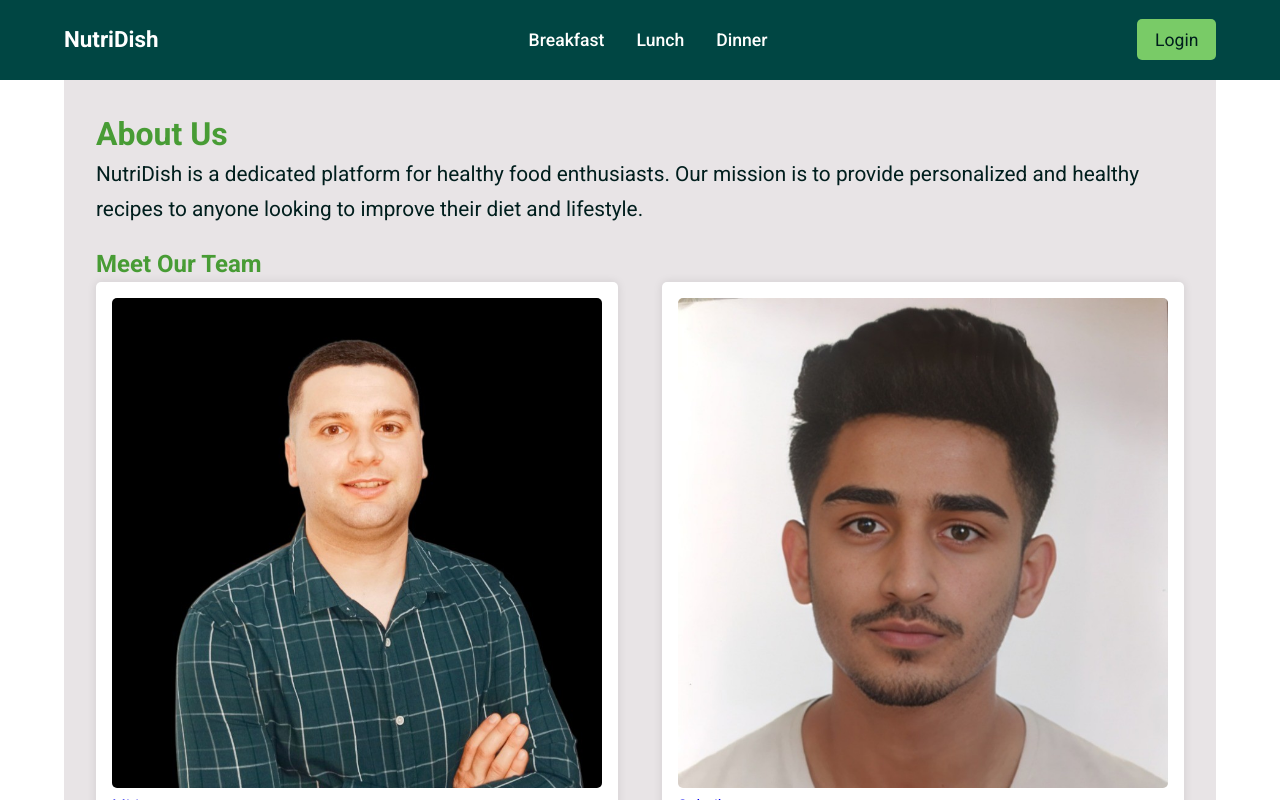
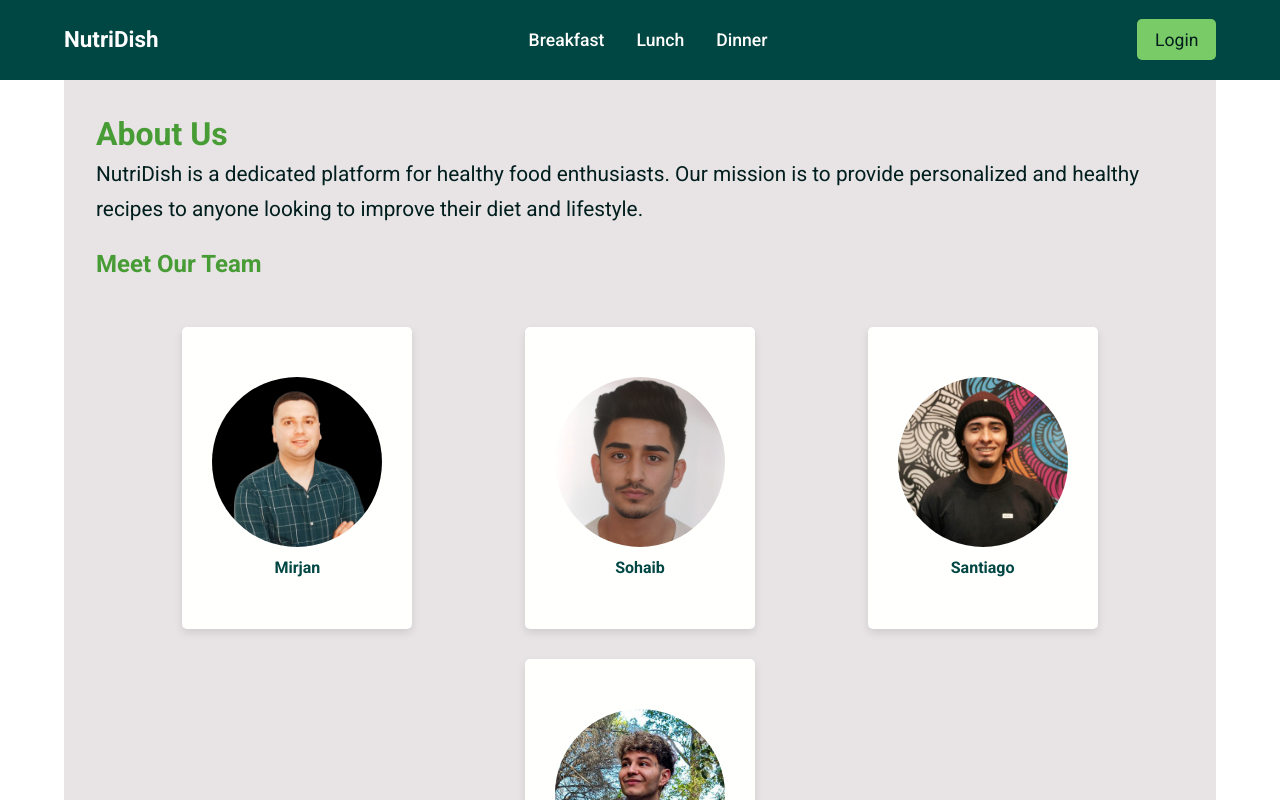
Before and after one commit to SohaibZahiid/NutriDish, a React (Vite) app: page /About in a window 1280 px wide. Shown: the top 800 px of the page. Built offline with nearby package versions, Linux system fonts and the light colour scheme.

Commit message:
changing about us

```diff
--- a/src/pages/AboutUs.jsx
+++ b/src/pages/AboutUs.jsx
@@ -23,7 +23,7 @@ function AboutUs() {
           </div>
           <div>
             <img src="/imgs/mac.jpg" alt="Team Member 4" />
-      <a href="https://www.linkedin.com/in/marc-adell-fern" target="_blank">Marc</a>
+            <a href="https://www.linkedin.com/in/marc-adell-fern%C3%A1ndez-46b30017a" target="_blank">Marc</a>
           </div>
         </div>
       </div>
--- a/src/styles/AboutUs.css
+++ b/src/styles/AboutUs.css
@@ -27,26 +27,53 @@
   flex-basis: 100%;
 }
 
-.team-members, .mission-content {
+.team-members {
   display: flex;
-  justify-content: space-between;
+  justify-content: space-around;
   flex-wrap: wrap;
-  align-items: flex-start;
+  padding: 30px;
 }
 
-.team-members div, .mission-content p {
-  flex-basis: 48%;
-  background: var(--clr-white);
-  padding: 1em;
+.team-members div {
+  text-align: center;
+  margin: 15px;
+  box-shadow: 0 4px 8px rgba(0, 0, 0, 0.1);
   border-radius: var(--br);
-  margin-bottom: 1em;
-  box-shadow: 0 0 10px rgba(0, 0, 0, 0.1);
+  transition: var(--ts);
+  padding: 50px;
+  background-color: var(--clr-box-bg);
+  width: 230px;
+  display: flex;
+  flex-direction: column;
+  align-items: center; /* Alinea los elementos al centro */
 }
 
 .team-members img {
-  max-width: 100%;
-  border-radius: var(--br);
+  width: 170px;
+  height: 170px;
+  border-radius: 50%;
+  object-fit: cover;
 }
+
+.team-members a {
+  text-align: center; /* Centra el texto del enlace */
+  display: block; /* Hace que el enlace ocupe toda la línea */
+}
+
+
+.team-members a {
+  display: block;
+  margin-top: 10px;
+  text-decoration: none;
+  color: var(--clr-primary-navbar);
+  font-weight: 600;
+  transition: color var(--ts);
+}
+
+.team-members a:hover {
+  color: var(--clr-btn);
+}
+
 
 .mission-section p {
   color: var(--clr-black);
--- a/src/styles/Filter.css
+++ b/src/styles/Filter.css
@@ -28,10 +28,10 @@
   border: none;
   padding: 0.5em;
   border-radius: var(--br);
-  background-color: var(--clr-primary);
-  color: var(--clr-secondary-headline);
+  background-color: var(--clr-white);
+  color: var(--clr-black);
 }
 
 .search::placeholder {
-  color: var(--clr-secondary-headline);
+  color: var(--clr-black);
 }
```
Lines whose indentation alone changed are shown as unchanged.
